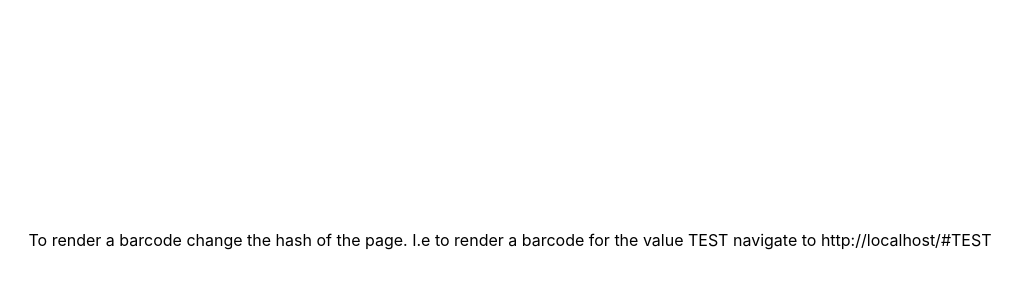
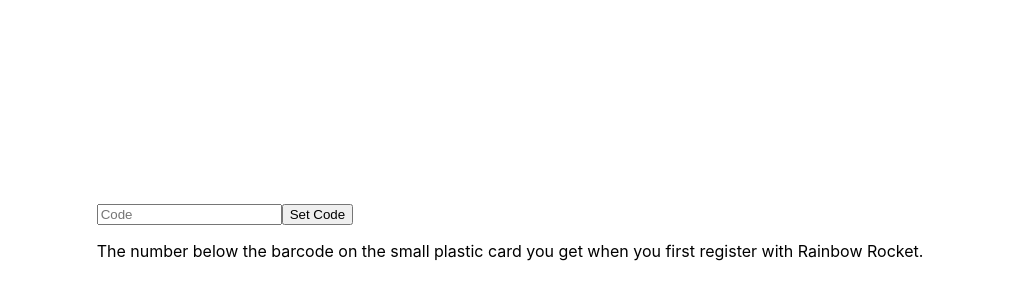
Before and after one commit to clentfort/rainbow-code, a React (Create React App) app: page / in a window 1280 px wide. Shown: the part 160-460 px from the top of the page, without its empty margins (130-1149 px from the left). Built offline with nearby package versions, Linux system fonts and the light colour scheme.

Commit message:
set code via input

```diff
--- a/src/App.js
+++ b/src/App.js
@@ -4,6 +4,7 @@ import Barcode from './Barcode';
 class App extends Component {
   state = {
     code: null,
+    input: null,
   };
 
   componentDidMount() {
@@ -15,15 +16,25 @@ class App extends Component {
     );
   }
 
-  renderHelp() {
-    const {origin, pathname} = window.location;
+  renderInput() {
     return (
-      <p>
-        To render a barcode change the hash of the page. I.e to render a barcode
-        for the value <span style={{fontFamiliy: 'monospace'}}>TEST</span>{' '}
-        navigate to {origin + pathname}
-        #TEST
-      </p>
+      <form
+        onSubmit={e => {
+          e.preventDefault();
+          window.location.href = '#' + this.state.input;
+        }}>
+        <input
+          value={this.state.input}
+          type="number"
+          placeholder="Code"
+          onChange={e => this.setState({input: e.target.value})}
+        />
+        <button type="submit">Set Code</button>
+        <p>
+          The number below the barcode on the small plastic card you get when
+          you first register with Rainbow Rocket.
+        </p>
+      </form>
     );
   }
 
@@ -43,7 +54,7 @@ class App extends Component {
           minHeight: '100vh',
           minWidth: '100vw',
         }}>
-        {code ? this.renderBarcode() : this.renderHelp()}
+        {code ? this.renderBarcode() : this.renderInput()}
       </div>
     );
   }
```
